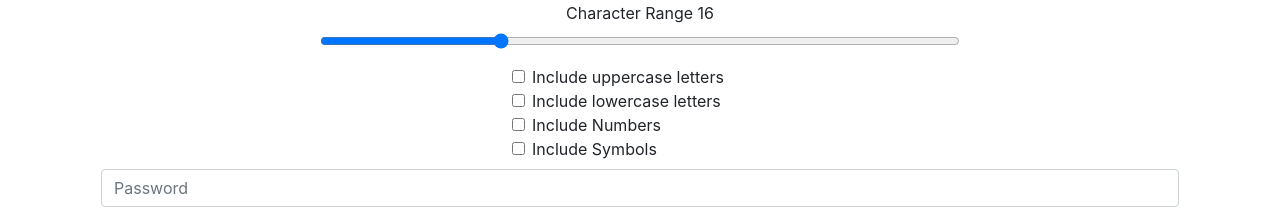
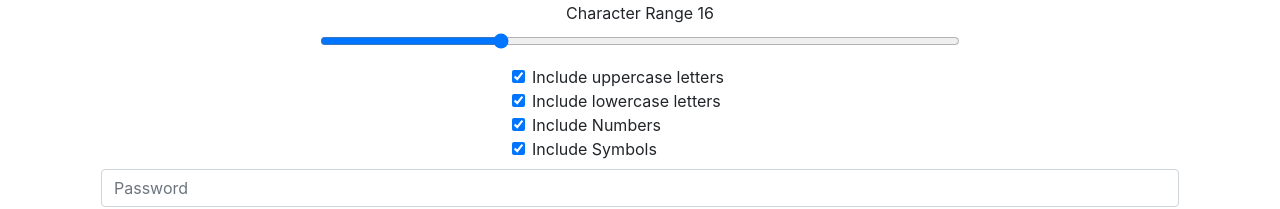
Before and after one commit to jcstang/only-pass, a React (Create React App) app: page / in a window 1280 px wide. Shown: the part 199-408 px from the top of the page. Built offline with nearby package versions, Linux system fonts and the light colour scheme.

Commit message:
setup useState for checkboxes

```diff
--- a/src/components/PasswordContainer.js
+++ b/src/components/PasswordContainer.js
@@ -8,30 +8,45 @@ export default function PasswordContainer(props) {
   // =============================================================
   const [passwordText, setPasswordText] = useState('');
   const [characterLength, setCharacterLength] = useState(16);
+  const [useUpper, setUseUpper] = useState(true);
+  const [useLower, setUseLower] = useState(true);
+  const [useSymbol, setUseSymbol] = useState(true);
+  const [useNumber, setUseNumber] = useState(true);
 
   const changeHandler = (event) => setPasswordText(event.target.value);
   const sliderChangeHandler = (event) => setCharacterLength(event.target.value);
+
+  // const passwordOptions = {
+  //   length: 12,
+  //   useUpper: true,
+  //   useLower: true,
+  //   useSymbol: true,
+  //   useNumber: true
+  // }
 
   const submitHandler = (event) => {
     event.preventDefault();
     let comboOptions = '';
 
     // TODO: rename id for the checkboxes
-    const upperChar = document.getElementById('defaultCheck1').checked || false;
-    const lowerChar = document.getElementById('defaultCheck2').checked || false;
-    const numbersChar = document.getElementById('defaultCheck3').checked || false;
-    const symbolsChar = document.getElementById('defaultCheck4').checked || false;
+    // const upperChar = document.getElementById('defaultCheck1').checked || false;
+    // const lowerChar = document.getElementById('defaultCheck2').checked || false;
+    // const numbersChar = document.getElementById('defaultCheck3').checked || false;
+    // const symbolsChar = document.getElementById('defaultCheck4').checked || false;
 
-    if (upperChar) {
+    // if (upperChar) {
+    //   comboOptions += 'U'
+    // }
+    if (useUpper) {
       comboOptions += 'U'
     }
-    if (lowerChar) {
+    if (useLower) {
       comboOptions += 'L'
     }
-    if (symbolsChar) {
+    if (useSymbol) {
       comboOptions += 'S'
     }
-    if (numbersChar) {
+    if (useNumber) {
       comboOptions += 'N'
     }
 
@@ -54,30 +69,63 @@ export default function PasswordContainer(props) {
 
       {/* checkbox area */}
       <form className="form-checkbox text-left">
+
+        {/* upper checkbox */}
         <div className="form-check">
-          <input className="form-check-input" type="checkbox" id="defaultCheck1" />
+          <input
+            className="form-check-input"
+            type="checkbox"
+            id="defaultCheck1"
+            checked={useUpper}
+            onChange={() => setUseUpper(!useUpper)}
+          />
           <label className="form-check-label" htmlFor="defaultCheck1">
             Include uppercase letters
           </label>
         </div>
+
+        {/* lower checkbox */}
         <div className="form-check text-left">
-          <input className="form-check-input" type="checkbox" value="" id="defaultCheck2" />
+          <input
+            className="form-check-input"
+            type="checkbox"
+            id="defaultCheck2"
+            checked={useLower}
+            onChange={() => setUseLower(!useLower)}
+          />
           <label className="form-check-label" htmlFor="defaultCheck2">
             Include lowercase letters
           </label>
         </div>
+
+        {/* number checkbox */}
         <div className="form-check text-left">
-          <input className="form-check-input" type="checkbox" value="" id="defaultCheck3" />
+          <input
+            className="form-check-input"
+            type="checkbox"
+            id="defaultCheck3"
+            checked={useNumber}
+            onChange={() => setUseNumber(!useNumber)}
+          />
           <label className="form-check-label" htmlFor="defaultCheck3">
             Include Numbers
           </label>
         </div>
+
+        {/* symbol checkbox */}
         <div className="form-check text-left">
-          <input className="form-check-input" type="checkbox" value="" id="defaultCheck4" />
+          <input
+            className="form-check-input"
+            type="checkbox"
+            id="defaultCheck4"
+            checked={useSymbol}
+            onChange={() => setUseSymbol(!useSymbol)}
+          />
           <label className="form-check-label" htmlFor="defaultCheck4">
             Include Symbols
           </label>
         </div>
+
       </form>
 
 
--- a/src/utils/helperFuncs.js
+++ b/src/utils/helperFuncs.js
@@ -10,23 +10,22 @@ const numberArray = [0, 1, 2, 3, 4, 5, 6, 7, 8, 9];
 // ALL OF THE THINGS
 const lsnuArray = [...lowerCaseAlphabet, ...specialCharacters, ...numberArray, ...upperCaseAlphabet];
 
-// upper OR lower OR Symbol OR Number
 const uArray = [...upperCaseAlphabet];
-const lArray = [...lowerCaseAlphabet];
-const sArray = [...specialCharacters];
-const nArray = [...numberArray];
-
-// (upper AND lower) OR (upper AND Symbols) OR etc...
 const ulArray = [...upperCaseAlphabet, ...lowerCaseAlphabet];
 const usArray = [...upperCaseAlphabet, ...specialCharacters];
 const unArray = [...upperCaseAlphabet, ...numberArray];
+const ulsArray = [...upperCaseAlphabet, ...lowerCaseAlphabet, ...specialCharacters];
+const usnArray = [...upperCaseAlphabet, ...specialCharacters, ...numberArray];
+
+const lArray = [...lowerCaseAlphabet];
 const lsArray = [...lowerCaseAlphabet, ...specialCharacters];
+const lsnArray = [...lowerCaseAlphabet, ...specialCharacters, ...numberArray];
+
+const sArray = [...specialCharacters];
 const snArray = [...specialCharacters, ...numberArray];
 
-const ulsArray = [...upperCaseAlphabet, ...lowerCaseAlphabet, ...specialCharacters];
+const nArray = [...numberArray];
 const nulArray = [...numberArray, ...upperCaseAlphabet, ...lowerCaseAlphabet];
-const usnArray = [...upperCaseAlphabet, ...specialCharacters, ...numberArray];
-const lsnArray = [...lowerCaseAlphabet, ...specialCharacters, ...numberArray];
 
 
 const getRandomInt = (maxRange) => {
@@ -34,9 +33,9 @@ const getRandomInt = (maxRange) => {
   return Math.floor(Math.random() * Math.floor(maxRange));
 }
 
-const loopToCreatePassword = (requestLength, logicArray) => {
+const loopToCreatePassword = (passwordLength, logicArray) => {
   let craftedPasswordString = '';
-  for (let i = 0; i < requestLength; i++) {
+  for (let i = 0; i < passwordLength; i++) {
     craftedPasswordString += logicArray[getRandomInt(logicArray.length)];
   }
 
```
